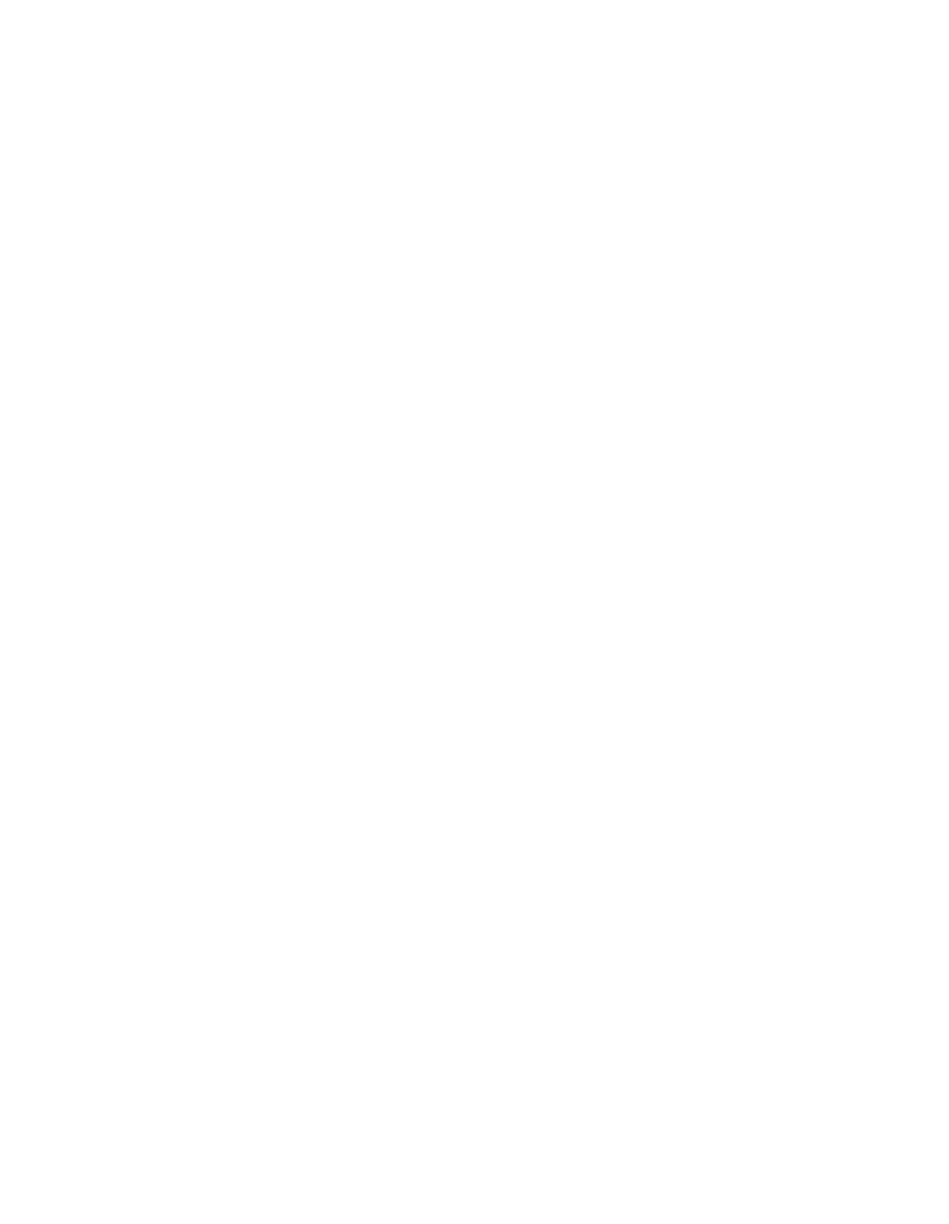
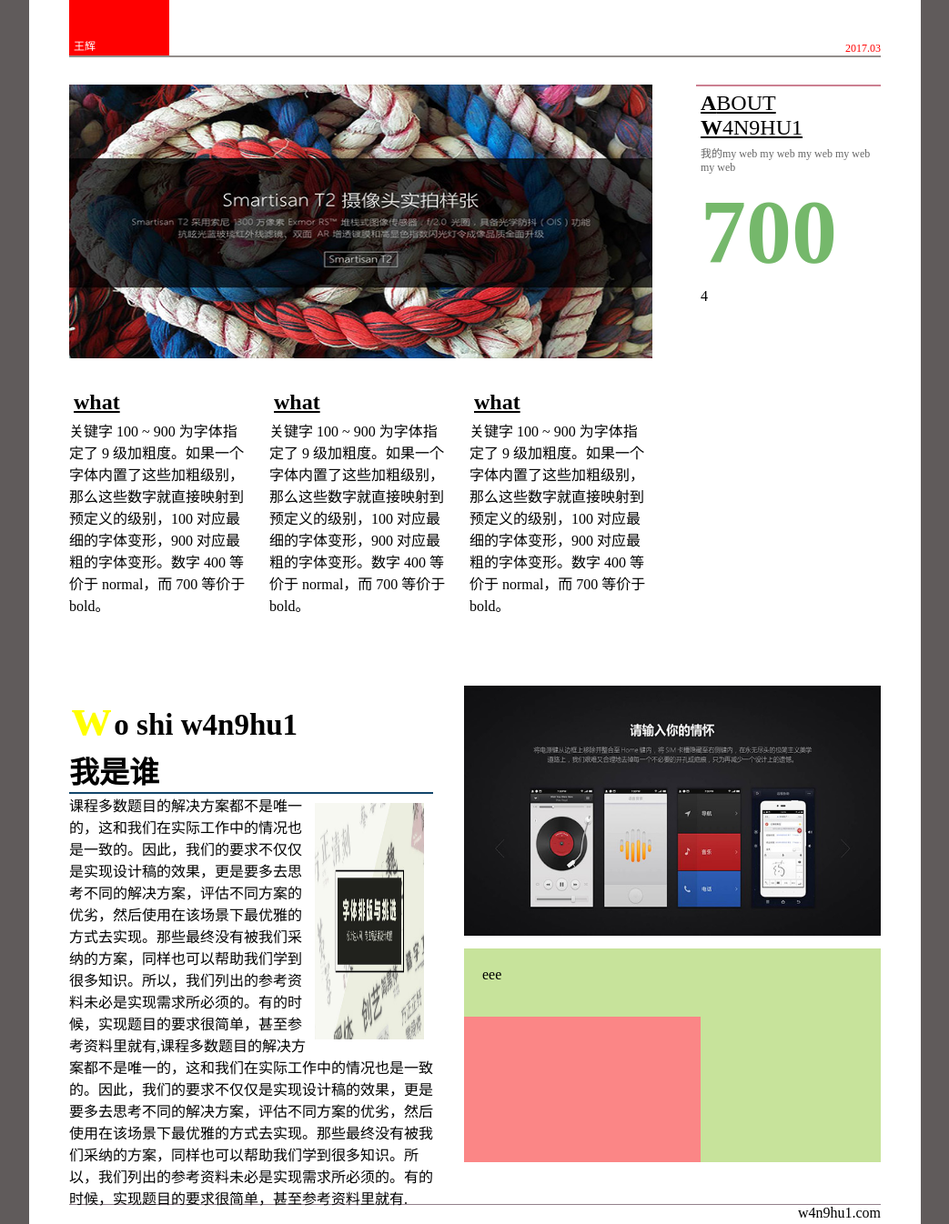
Before and after one commit to W4n9Hu1/IFE, a plain HTML site: page 1-6/index.html in a window 1280 px wide. Shown: the top 1346 px of the page at 91% size, without its empty margins (118-1161 px from the left). Before the commit the page ends 800 px from the top, so only its background shows below. Drawn offline with Linux system fonts and the light colour scheme.

Commit message:
task1-6
v0.9

```diff
--- a/1-6/css/main.css
+++ b/1-6/css/main.css
@@ -6,3 +6,201 @@
 	outline: 0px;
 	border: 0px;
 }
+body
+{
+	background-color: #605B5B;
+}
+.wrap
+{
+	width: 980px;
+	height: 1386px;
+	margin: 0 auto;
+	background-color: #fff;
+	padding: 61px 44px;
+	position: relative;
+	padding-top: 0;
+}
+.logo
+{
+	width: 110px;
+	height: 61px;
+	background-color: red;
+	color: #fff;
+	font-size: 12px;
+	font-family: 黑体;
+	position: absolute;
+	top: 0; left: 44px;
+	float: left;
+}
+.top-content
+{
+	height: 61px;
+}
+.logo span
+{
+	position: absolute;
+	bottom: 2px;
+	left: 5px;
+}
+.date
+{
+	float: right;
+	font-size: 12px;
+	color: red;
+	height: 61px;
+	position: relative;
+}
+#date
+{
+	position: absolute;
+	right: 0;
+	bottom: 0;
+}
+
+/*页头结束*/
+.content
+{
+	width: 892px;
+	height: 1264px;
+	border-top: 2px solid #938e8c;
+	border-bottom: 1px solid #93818c;
+}
+.top
+{
+	margin-top: 30px;
+	position: relative;
+}
+.top-img
+{
+	width: 641px;
+	height: 301px;
+	float: left;
+}
+.top-img img
+{
+	width: 641px;
+	height: 301px;
+}
+.top-text
+{
+	width: 203px;
+	height: 301px;
+	border-top: 2px solid #cc8091;
+	float: right;
+/*	position: absolute;
+	top: 0;
+	right: 0;*/
+}
+.top-text-child
+{
+	margin: 5px;
+}
+#child1
+{
+	text-decoration: underline;
+	font-size: 24px;
+	font-family: 微软雅黑;
+}
+#child2
+{
+	font-size: 12px;
+	font-family: 楷体;
+	color: #676767;
+}
+#child3
+{
+	color: #75b86b;
+	font-size: 100px;
+	font-weight: bold;
+}
+.clearfix
+{
+	clear: both;
+}
+.mid-text
+{
+	width: 100%;
+	height: 300px;
+	margin-top: 30px;
+}
+h2
+{
+	margin: 5px;
+	text-decoration: underline;
+}
+.mid-text-content
+{
+	width: 200px;
+	height: 300px;
+	float: left;
+	margin-right: 20px;
+}
+.bottom-left
+{
+	width: 400px;
+	height: 540px;
+	float: left;
+	margin-top: 30px;
+}
+.bottom-right
+{
+	width: 458px;
+	height: 540px;
+	float: right;
+	margin-top: 30px;
+}
+#bottom-left-title
+{
+	border-bottom: 2px solid #11456b;
+	font-size: 33px;
+	font-family: 黑体;
+	font-weight: bold;
+}
+#bottom-left-title span
+{
+	color: yellow;
+	font-size: 60px;
+	margin: 3px;
+}
+#bottom-left-text img
+{
+	width: 120px;
+	height: 260px;
+	float: right;
+	margin: 10px;
+}
+#bottom-left-text p
+{
+	float: left;
+}
+.bottom-right-img
+{
+
+}
+.bottom-right-img img
+{
+	width: 458px;
+	height: 275px;
+}
+.bottom-right-text
+{
+	height: 235px;
+	width: 458px;
+	margin-top: 10px;
+	background-color: #C7E39B;
+	position: absolute;
+	padding: 20px;
+}
+.redbox
+{
+	background-color: #FB8686;
+	width: 260px;
+	height: 160px;
+	position: absolute;
+	left: 0;
+	bottom: 0;
+}
+.mynet
+{
+	float: right;
+}
--- a/1-6/index.html
+++ b/1-6/index.html
@@ -5,6 +5,58 @@
 	<title></title>
 </head>
 <body>
-
+	<div class="wrap">
+		<div class="top-content">
+			<div class="logo"><span>王辉</span></div>
+			<div class="date"><span id="date">2017.03</span></div>
+			<div class="clearfix"></div><!-- 页头结束 -->
+		</div>
+		<div class="content">
+			<div class="top">
+				<div class="top-img"><img src="img/1.jpg" alt="top图片"></div>
+				<div class="top-text">
+					<div class="top-text-child" id="child1"><span><strong>A</strong>BOUT<br><strong>W</strong>4N9HU1</span></div>
+					<div class="top-text-child" id="child2">我的my web my web my web my web my web</div>
+					<div class="top-text-child" id="child3">700</div>
+					<div class="top-text-child">4</div>
+				</div>
+				<div class="clearfix">
+				</div><!-- content结束 -->
+			</div>
+			<div class="mid-text">
+					<div class="mid-text-content">
+						<h2>what</h2>
+						<p>关键字 100 ~ 900 为字体指定了 9 级加粗度。如果一个字体内置了这些加粗级别，那么这些数字就直接映射到预定义的级别，100 对应最细的字体变形，900 对应最粗的字体变形。数字 400 等价于 normal，而 700 等价于 bold。</p>
+					</div>
+					<div class="mid-text-content">
+						<h2>what</h2>
+						<p>关键字 100 ~ 900 为字体指定了 9 级加粗度。如果一个字体内置了这些加粗级别，那么这些数字就直接映射到预定义的级别，100 对应最细的字体变形，900 对应最粗的字体变形。数字 400 等价于 normal，而 700 等价于 bold。</p>
+					</div>
+					<div class="mid-text-content">
+						<h2>what</h2>
+						<p>关键字 100 ~ 900 为字体指定了 9 级加粗度。如果一个字体内置了这些加粗级别，那么这些数字就直接映射到预定义的级别，100 对应最细的字体变形，900 对应最粗的字体变形。数字 400 等价于 normal，而 700 等价于 bold。</p>
+					</div>
+			</div>
+			<div class="bottom-left">
+				<div id="bottom-left-title">
+					<p><span>w</span>o shi w4n9hu1<br>
+					我是谁</p>
+				</div>
+				<div id="bottom-left-text">
+					<img src="img/3.jpg" alt="pic">
+					课程多数题目的解决方案都不是唯一的，这和我们在实际工作中的情况也是一致的。因此，我们的要求不仅仅是实现设计稿的效果，更是要多去思考不同的解决方案，评估不同方案的优劣，然后使用在该场景下最优雅的方式去实现。那些最终没有被我们采纳的方案，同样也可以帮助我们学到很多知识。所以，我们列出的参考资料未必是实现需求所必须的。有的时候，实现题目的要求很简单，甚至参考资料里就有,课程多数题目的解决方案都不是唯一的，这和我们在实际工作中的情况也是一致的。因此，我们的要求不仅仅是实现设计稿的效果，更是要多去思考不同的解决方案，评估不同方案的优劣，然后使用在该场景下最优雅的方式去实现。那些最终没有被我们采纳的方案，同样也可以帮助我们学到很多知识。所以，我们列出的参考资料未必是实现需求所必须的。有的时候，实现题目的要求很简单，甚至参考资料里就有.
+				</div>
+			</div>
+			<div class="bottom-right">
+				<div class="bottom-right-img">
+					<img src="img/2.jpg" alt="chuizi">
+				</div>
+				<div class="bottom-right-text">eee
+					<div class="redbox"></div>
+				</div>
+			</div>
+		</div><!-- content结束 -->
+		<div class="mynet">w4n9hu1.com</div>
+	</div><!-- wrap结束 -->
 </body>
 </html>
```
Also changed, not shown: 1-6/img/1.jpg (added), 1-6/img/2.jpg (added), 1-6/img/3.jpg (added).
